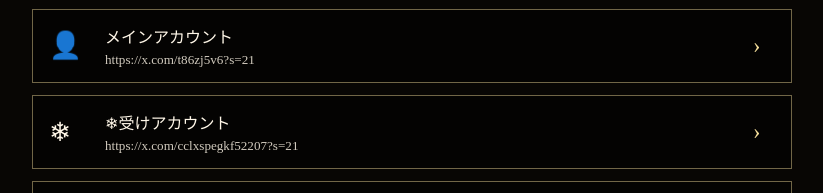
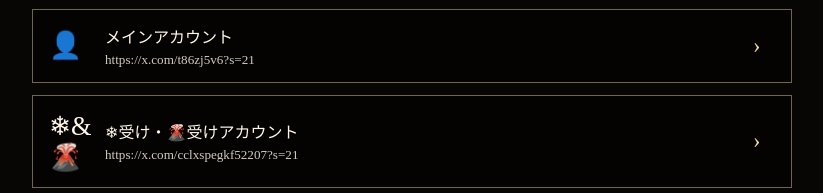
Before and after one commit to ImpRabbit/-HP, a plain HTML site: page index.html in a window 1280 px wide. Shown: the part 1112-1305 px from the top of the page, without its empty margins (228-1051 px from the left). Drawn offline with Linux system fonts and the light colour scheme.

Commit message:
Update index.html

```diff
--- a/index.html
+++ b/index.html
@@ -494,7 +494,7 @@ links:[
 
 ["👤","メインアカウント","https://x.com/t86zj5v6?s=21"],
 
-["❄","❄受けアカウント","https://x.com/cclxspegkf52207?s=21"],
+["❄&🌋","❄受け・🌋受けアカウント","https://x.com/cclxspegkf52207?s=21"],
 
 ["✨","✨受けアカウント","https://x.com/ibunukazukibruk?s=21"],
 
@@ -559,7 +559,7 @@ links:[
 
 ["👤","Main Account","https://x.com/t86zj5v6?s=21"],
 
-["❄","❄ Bottom Account","https://x.com/cclxspegkf52207?s=21"],
+["❄&🌋","❄ Bottom / 🌋 Bottom Account","https://x.com/cclxspegkf52207?s=21"],
 
 ["✨","✨ Bottom Account","https://x.com/ibunukazukibruk?s=21"],
 
@@ -624,7 +624,7 @@ links:[
 
 ["👤","主账号","https://x.com/t86zj5v6?s=21"],
 
-["❄","❄受账号","https://x.com/cclxspegkf52207?s=21"],
+["❄&🌋","❄受・🌋受账号","https://x.com/cclxspegkf52207?s=21"],
 
 ["✨","✨受账号","https://x.com/ibunukazukibruk?s=21"],
 
```
